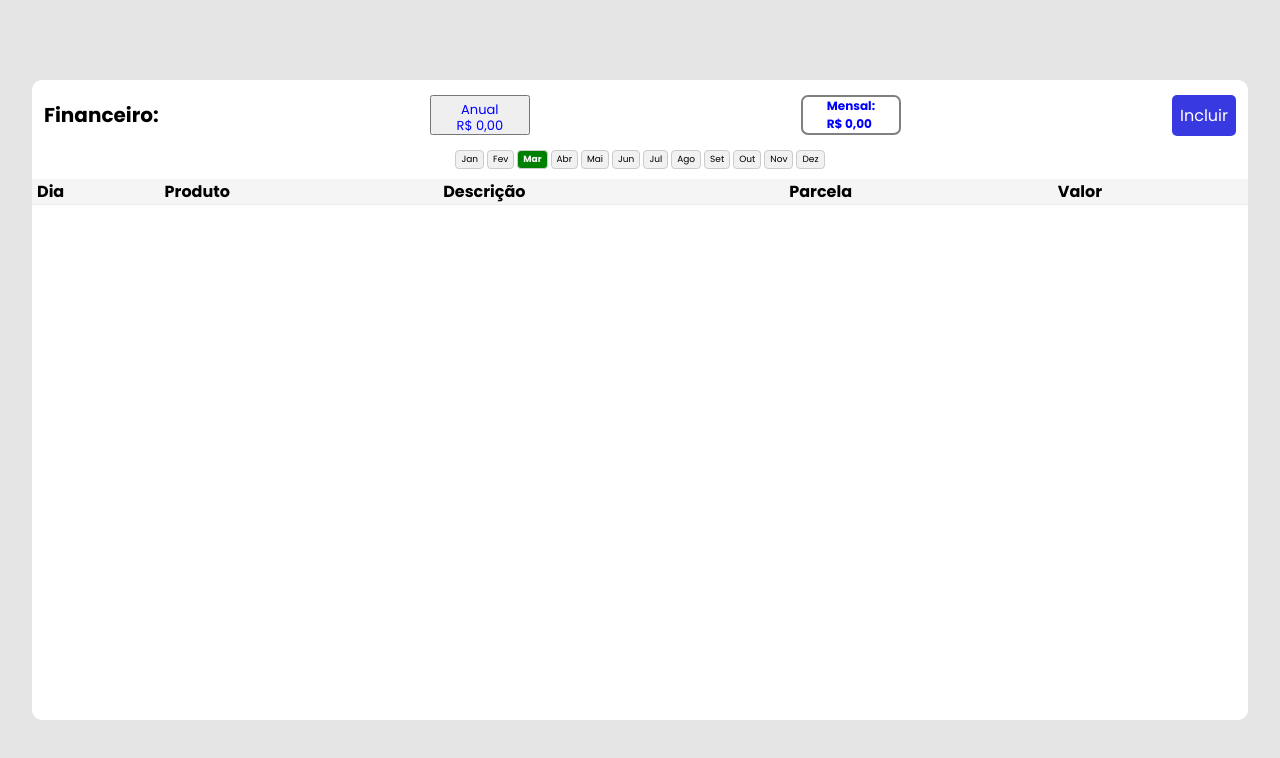
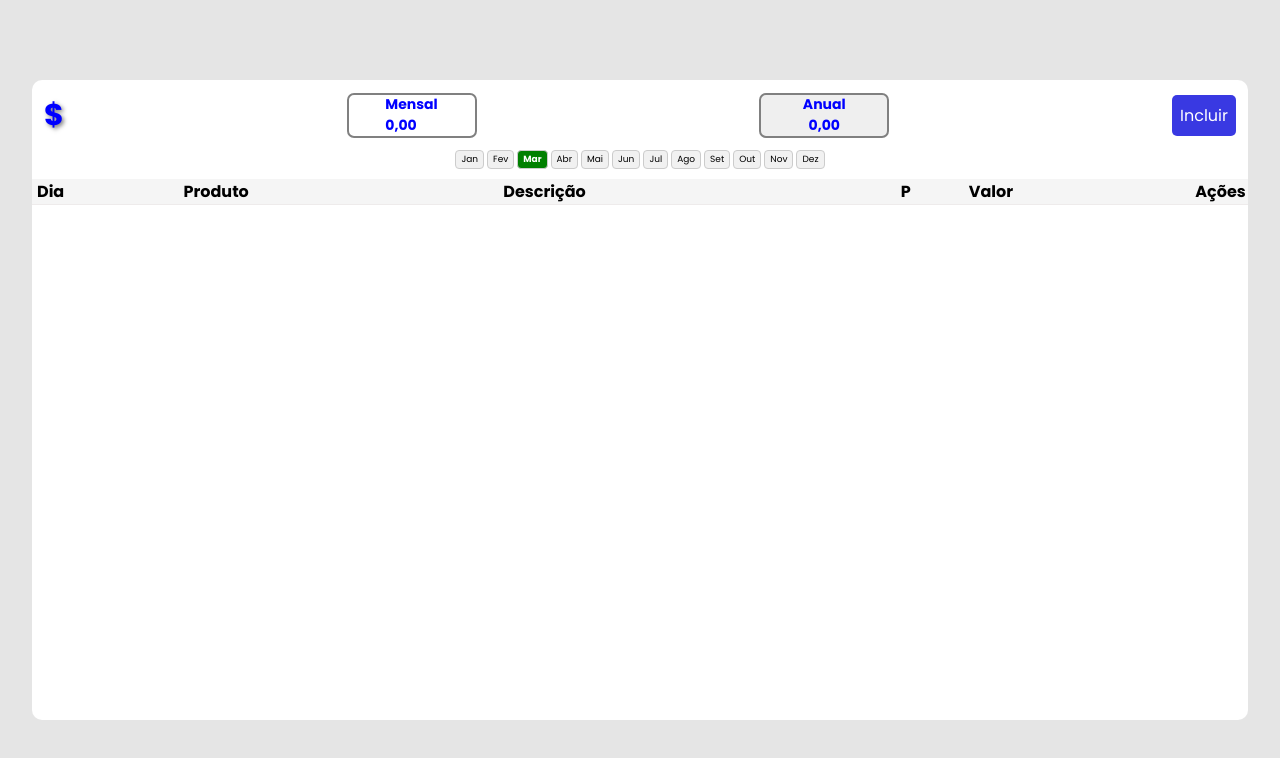
Before and after one commit to souzamarcell/custo-311, a plain HTML site: page index.html in a window 1280 px wide. Drawn offline with nearby package versions, Linux system fonts and the light colour scheme.

Commit message:
feat: sinal party 1.0.8

```diff
--- a/index.html
+++ b/index.html
@@ -4,7 +4,7 @@
   <meta charset="UTF-8" />
   <meta http-equiv="X-UA-Compatible" content="IE=edge" />
   <meta name="viewport" content="width=device-width, initial-scale=1.0" />
-  <title>Financeiro</title>
+  <title>Financier</title>
   <link rel="stylesheet" href="style.css" />
   <link href="https://unpkg.com/boxicons@2.1.2/css/boxicons.min.css" rel="stylesheet" />
 </head>
@@ -12,9 +12,9 @@
   <div class="container">
 
     <div class="header">
-      <span>Financeiro: </span>
+      <span id="dolar">$</span>
+      <span id="total-salario"></span>
       <button id="btnVerSaldos">Anual SALDO</button>
-      <span id="total-salario"></span>
       <button onclick="openModal()" id="new"> Incluir </i> </button>
     </div>
     <div class="divTable">
@@ -32,18 +32,21 @@
         <button data-mes="11">Nov</button>
         <button data-mes="12">Dez</button>
       </div>
+
       <table>
         <thead>
           <tr>
             <th>Dia</th>
             <th>Produto</th>
             <th>Descrição</th>
-            <th>Parcela</th>
+            <th>P</th>
             <th>Valor</th>
+            <th class="acoes-coluna">Ações</th>
           </tr>
         </thead>
         <tbody></tbody>
       </table>
+
     </div>
 
     <div class="saldo-modal">
--- a/script.js
+++ b/script.js
@@ -20,10 +20,6 @@ document.querySelectorAll('.meses button').forEach(button => {
     const mesSelecionado = this.getAttribute('data-mes');
     const anoAtual = new Date().getFullYear();
     sMesAnoSelecionado = `${mesSelecionado}/${anoAtual}`;
-
-    // Remove a classe ativa de todos os botões e destaca o selecionado
-    // document.querySelectorAll('.meses button').forEach(btn => btn.classList.remove('active'));
-    // this.classList.add('active');
     loadItens(sMesAnoSelecionado); // Carrega apenas os itens do mês selecionado
   });
 });
@@ -88,9 +84,6 @@ function deleteItem(index) {
 // Inserir item na tabela
 function insertItem(item, index) {
   let tr = document.createElement('tr');
-  const sinal = item.tipo === 'credito' ? '+' : '';
-  // ${item.mesAno || ''}
-  // <td>${item.tipo === 'credito' ? '💰 Crédito' : '💸 Débito'}</td>
 
   tr.innerHTML = `
     <td>
@@ -99,9 +92,11 @@ function insertItem(item, index) {
     <td>${item.nome}</td>
     <td>${item.description || ''}</td>
     <td>${item.funcao}</td>
-    <td class="${item.tipo === 'debito' ? 'negativo' : ''}">
-    ${sinal}${parseFloat(item.salario).toLocaleString('pt-BR', { style: 'currency', currency: 'BRL' })}
+
+    <td class="${item.tipo === 'debito' ? 'negativo' : ''}" style="color: ${parseFloat(item.salario) < 0 ? 'red' : 'blue'};">
+      ${parseFloat(item.salario).toLocaleString('pt-BR', { minimumFractionDigits: 2 })}
     </td>
+
     <td class="acao">
       <span class="btn-group">
         <button onclick="editItem(${index})" title="Editar"><i class='bx bx-edit'></i></button>
@@ -119,7 +114,7 @@ function calcularTotalSalarios(mesAnoFiltro = null) {
     .reduce((acc, item) => acc + (parseFloat(item.salario) || 0), 0);
 
   const totalSalarioElement = document.querySelector('#total-salario');
-  totalSalarioElement.innerHTML = `Mensal:<br> ${total.toLocaleString('pt-BR', { style: 'currency', currency: 'BRL' })}`;
+  totalSalarioElement.innerHTML = `Mensal<br> ${total.toLocaleString('pt-BR', { minimumFractionDigits: 2 })}`;
   totalSalarioElement.style.color = total < 0 ? 'red' : 'blue';
 }
 
@@ -199,9 +194,10 @@ function atualizarSaldoAnual() {
 
   let saldos = calcularSaldosMensais();
   let totalSaldoGeral = Object.values(saldos).reduce((acc, saldo) => acc + saldo, 0);
-  let saldoFormatado = totalSaldoGeral.toLocaleString('pt-BR', { style: 'currency', currency: 'BRL' });
+  let saldoFormatado = totalSaldoGeral.toLocaleString('pt-BR', { minimumFractionDigits: 2 });
 
-  botaoSaldo.textContent = `Anual ${saldoFormatado}`;
+  // botaoSaldo.textContent = `Anual ${saldoFormatado}`;
+  botaoSaldo.innerHTML = `Anual<br> ${saldoFormatado}`;
 
   botaoSaldo.style.color = totalSaldoGeral < 0 ? 'red' : 'blue';
 }
@@ -279,14 +275,14 @@ function mostrarSaldosMensais() {
     totalSaldoGeral += saldo;
     // <td>${index++}</td>
 
-    let sinal = saldo > 0 ? '+' : '';
+    // let sinal = saldo > 0 ? '+' : '';
     let cor = saldo < 0 ? 'red' : 'blue'; // Define a cor baseada no valor
 
     let tr = document.createElement('tr');
     tr.innerHTML = `
       <td>${mesAno}</td>
       <td style="color: ${cor}; font-weight: bold;">
-        ${sinal}${saldo.toLocaleString('pt-BR', { style: 'currency', currency: 'BRL' })}
+        ${saldo.toLocaleString('pt-BR', { minimumFractionDigits: 2 })}
       </td>
     `;
     listaSaldos.appendChild(tr);
@@ -295,18 +291,20 @@ function mostrarSaldosMensais() {
 
   let totalSaldoGeralElemento = document.getElementById('total-saldo-geral');
   totalSaldoGeralElemento.textContent = totalSaldoGeral.toLocaleString(
-    'pt-BR', { style: 'currency', currency: 'BRL' }
+    'pt-BR', { minimumFractionDigits: 2 }
   );
   // Define a cor do saldo
   totalSaldoGeralElemento.style.color = totalSaldoGeral < 0 ? 'red' : 'blue';
 
   // Formata o saldo total geral
-  let saldoFormatado = totalSaldoGeral.toLocaleString('pt-BR', { style: 'currency', currency: 'BRL' });
+  let saldoFormatado = totalSaldoGeral.toLocaleString('pt-BR', { minimumFractionDigits: 2 });
+
   // Atualiza o botão com o saldo anual
-  document.getElementById('btnVerSaldos').textContent = `Anual ${saldoFormatado}`;
+  // document.getElementById('btnVerSaldos').textContent = `Anual ${saldoFormatado}`;
+  document.getElementById('btnVerSaldos').innerHTML = `Anual<br>${saldoFormatado}`;
 
   document.getElementById('total-saldo-geral').textContent = totalSaldoGeral.toLocaleString(
-    'pt-BR', { style: 'currency', currency: 'BRL' }
+    'pt-BR', { minimumFractionDigits: 2 }
   );
   document.querySelector('.saldo-modal').classList.add('active');
 }
--- a/style.css
+++ b/style.css
@@ -41,6 +41,14 @@ button {
   word-break: break-all;
 }
 
+#dolar {
+  color: blue;
+  text-shadow: 2px 2px 4px rgba(0, 0, 0, 0.5);
+  font-weight: bold;
+  font-size: 30px;
+}
+
+
 #new {
   font-size: 16px;
   padding: 8px;
@@ -79,6 +87,11 @@ thead {
   background-color: whitesmoke;
 }
 
+.acoes-coluna {
+  width: 60px;
+  text-align: center; /* Centraliza o texto */
+}
+
 tr {
   border-bottom: 1px solid rgb(238, 235, 235) !important;
 }
@@ -111,32 +124,52 @@ tbody tr td.acao {
   text-align: center;
 }
 
+
 #total-salario {
   font-weight: bold;
+  font-size: 14px; /* Aumentei um pouco o tamanho da fonte */
+
+  border: 2px solid gray;
+  /* padding: 5px 10px;  */
+  border-radius: 7px;
+
+  width: 130px; /* Aumentei a largura */
+  height: 45px; /* Pequeno ajuste na altura */
+
+  display: inline-flex;
+  align-items: center;
+  justify-content: center;
+  /* font-weight: bold;
   font-size: 12px;
 
   border: 2px solid gray;
   padding: 2px 7px;
   border-radius: 7px;
 
-  width: 100px; /* Ajuste conforme necessário */
+  width: 100px;
   height: 40px;
   display: inline-flex;
   align-items: center;
-  justify-content: center;
+  justify-content: center; */
 }
 
 #btnVerSaldos {
-  font-size: 13px;
+  font-weight: bold;
+  font-size: 14px; /* Aumentei um pouco o tamanho da fonte */
 
-  width: 100px; /* Ajuste conforme necessário */
-  height: 40px;
-  white-space: normal;
-  text-align: center;
-  padding: 5px;
-  line-height: 1.2;
+  border: 2px solid gray;
+  /* padding: 5px 10px;  */
+  border-radius: 7px;
+
+  width: 130px; /* Aumentei a largura */
+  height: 45px; /* Pequeno ajuste na altura */
+
+  display: inline-flex;
+  align-items: center;
+  justify-content: center;
+
+  /* background-color: gray; */
 }
-
 
 
 #total-salario-mensal {
@@ -290,8 +323,8 @@ button.cancelar:hover {
 }
 
 .btn-group button {
-  padding: 2px 4px; /* Reduz o tamanho dos botões */
-  font-size: 12px; /* Diminui o tamanho dos ícones */
+  /* padding: 2px 4px;  */
+  font-size: 10px; /* Diminui o tamanho dos ícones */
 }
 
 .header-group {
```
Lines whose indentation alone changed are shown as unchanged.
